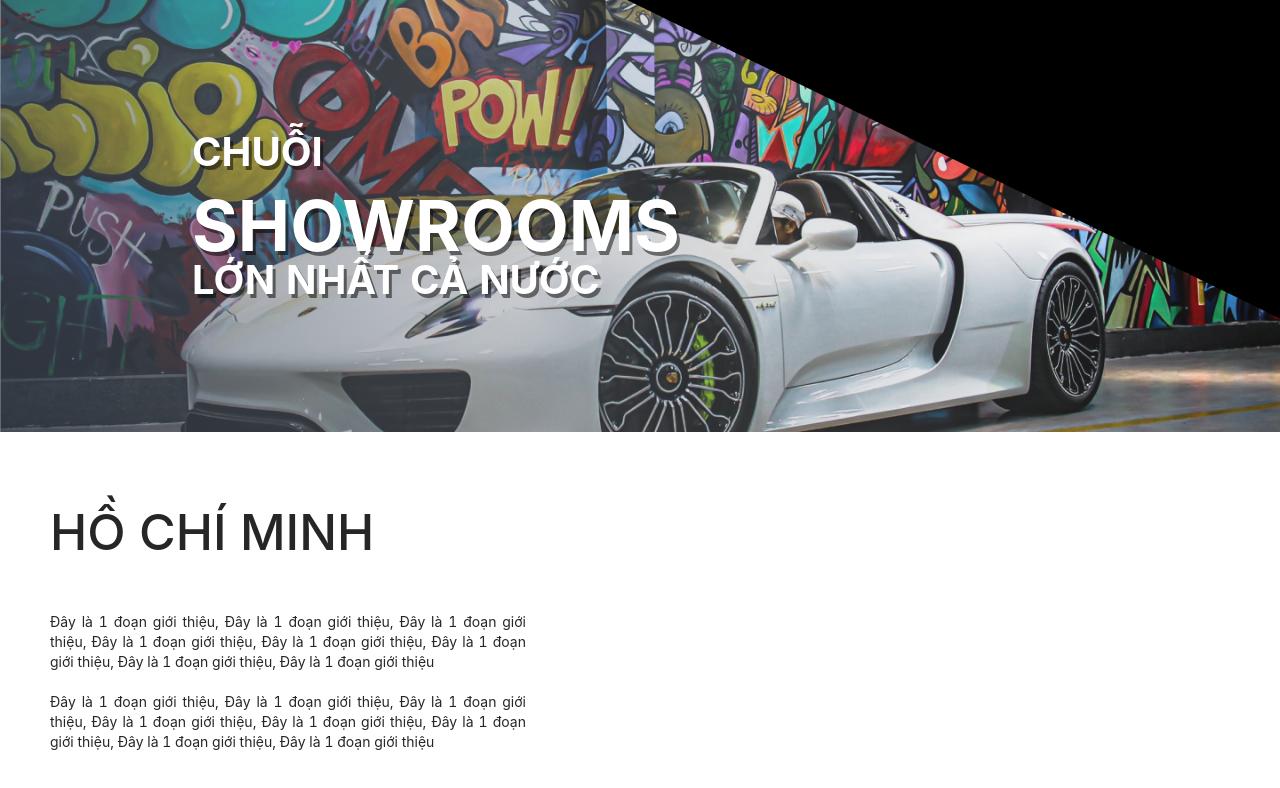
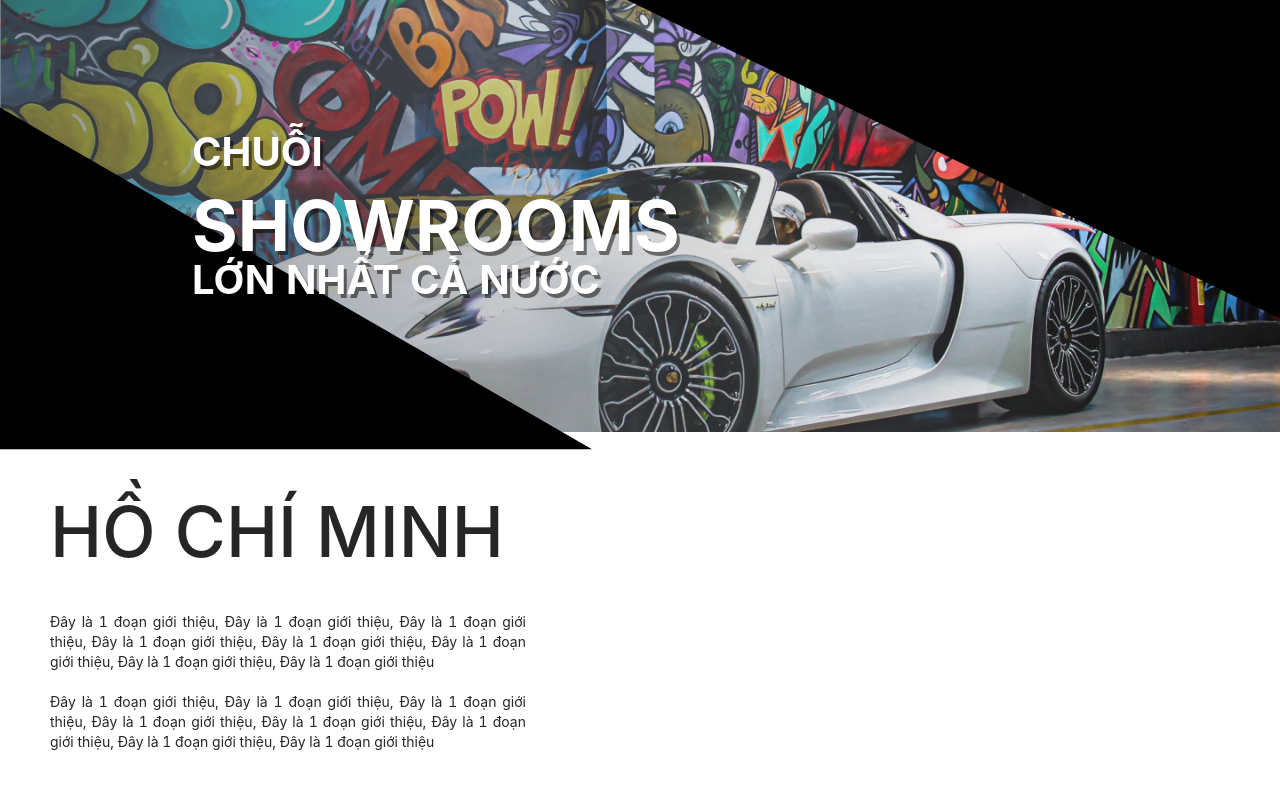
Before and after one commit to nhd1207/ie213_frontend, a React (Create React App) app: page / in a window 1280 px wide. Shown: the top 788 px of the page. Built offline with nearby package versions, Linux system fonts and the light colour scheme.

Commit message:
triangle
luong ngu vcl

```diff
--- a/src/screens/ShowroomPage/Showroom.js
+++ b/src/screens/ShowroomPage/Showroom.js
@@ -1,16 +1,16 @@
 import React from 'react'
-import './Showroom.css'
+import style from './Showroom.module.css'
 export default function Showroom() {
   return (
-    <div className="SHcon">
-        <div className="Banner">
-          <h2 className="title">CHUỖI</h2>
-          <h1 className="title">SHOWROOMS</h1>
-          <h2  className="title">LỚN NHẤT CẢ NƯỚC</h2>
+    <div className={style.SHcon}>
+        <div className={style.Banner}>
+          <h2 className={style.title}>CHUỖI</h2>
+          <h1 className={style.title}>SHOWROOMS</h1>
+          <h2  className={style.title}>LỚN NHẤT CẢ NƯỚC</h2>
         </div>
-        <div className="HCM-space">
-            <h1 className="city-title">HỒ CHÍ MINH</h1>
-            <div className="HCM-space-content">Đây là 1 đoạn giới thiệu,  Đây là 1 đoạn giới thiệu, Đây là 1 đoạn giới thiệu, Đây là 1 đoạn giới thiệu, Đây là 1 đoạn giới thiệu,  Đây là 1 đoạn giới thiệu, Đây là 1 đoạn giới thiệu, Đây là 1 đoạn giới thiệu<br/><br/>
+        <div className={style.HCM_space}>
+            <h1 className={style.city_title}>HỒ CHÍ MINH</h1>
+            <div className={style.HCM_space_content}>Đây là 1 đoạn giới thiệu,  Đây là 1 đoạn giới thiệu, Đây là 1 đoạn giới thiệu, Đây là 1 đoạn giới thiệu, Đây là 1 đoạn giới thiệu,  Đây là 1 đoạn giới thiệu, Đây là 1 đoạn giới thiệu, Đây là 1 đoạn giới thiệu<br/><br/>
                  Đây là 1 đoạn giới thiệu,  Đây là 1 đoạn giới thiệu, Đây là 1 đoạn giới thiệu, Đây là 1 đoạn giới thiệu, Đây là 1 đoạn giới thiệu,  Đây là 1 đoạn giới thiệu, Đây là 1 đoạn giới thiệu, Đây là 1 đoạn giới thiệu<br/></div>
         </div>
     </div>
--- a/src/screens/ShowroomPage/Showroom.css
+++ b/src/screens/ShowroomPage/Showroom.module.css
@@ -13,13 +13,13 @@
     content: '';
     display: block;
     position: absolute;
-    z-index: -1;
-    top: -1px;
+    z-index: 2;
+    top: 0px;
     width: 200rem;
-    height: calc(100% + 40px);
+    height: calc(100% + 0px);
     background-color: #000;
-    transform-origin: top center;
-    transform: translateX(-190%) translateY(-54%) skew(-121deg);
+    transform-origin: bottom center;
+    transform: translateX(-80%) translateY(4%) skew(-120deg);
 }
 .Banner::after {
     content: '';
@@ -58,13 +58,13 @@ h2 {
     font-size: 5rem;
 }
 
-.HCM-space  {
+.HCM_space  {
     padding: 5rem;
     width: 45%;
     line-height: 2rem;
     text-align: justify;
 }
 
-.HCM-space-content {
+.HCM_space_content {
     padding-top: 5rem;
 }
```
